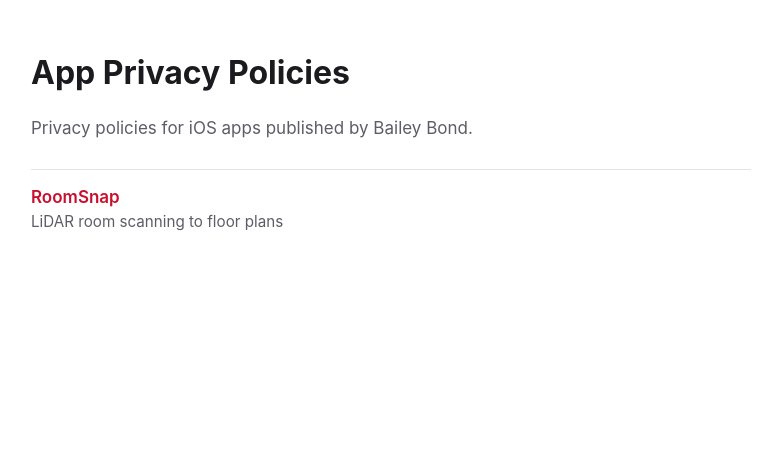
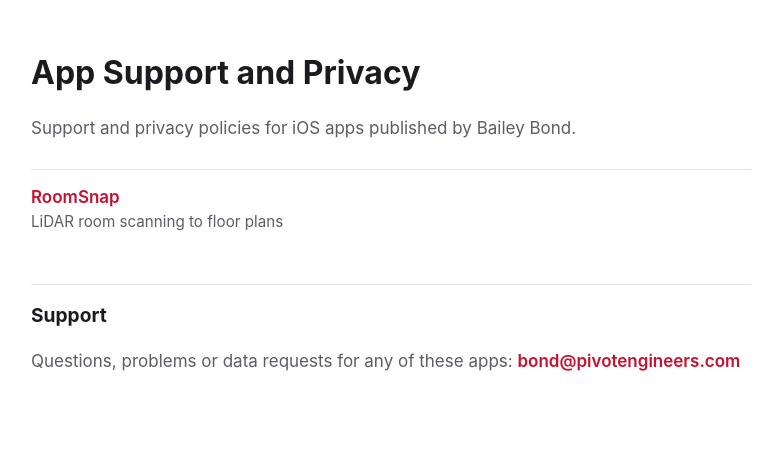
Before and after one commit to RBB007/app-privacy, a plain HTML site: page index.html in a window 1280 px wide. Shown: the whole page, without its empty margins (249-1020 px from the left). Drawn offline with Linux system fonts and the light colour scheme.

Commit message:
Add a contact email to the RoomSnap policy and a support section to the index
Co-Authored-By: Claude Fable 5.2 <noreply@anthropic.com>

```diff
--- a/index.html
+++ b/index.html
@@ -4,7 +4,7 @@
   <meta charset="UTF-8" />
   <meta name="viewport" content="width=device-width, initial-scale=1.0" />
   <meta name="color-scheme" content="light dark" />
-  <title>App Privacy Policies</title>
+  <title>App Support and Privacy</title>
   <style>
     :root { --fg: #1b1b1f; --muted: #5d5d66; --bg: #ffffff; --rule: #e3e3e8; --accent: #c8102e; }
     @media (prefers-color-scheme: dark) {
@@ -14,6 +14,7 @@
       font: 17px/1.55 -apple-system, system-ui, sans-serif; }
     main { max-width: 720px; margin: 0 auto; padding: 48px 20px 80px; }
     h1 { font-size: 2rem; margin: 0 0 8px; }
+    h2 { font-size: 1.2rem; margin: 36px 0 8px; padding-top: 16px; border-top: 1px solid var(--rule); }
     p { color: var(--muted); }
     ul { list-style: none; padding: 0; margin: 28px 0 0; }
     li { padding: 14px 0; border-top: 1px solid var(--rule); }
@@ -24,11 +25,13 @@
 </head>
 <body>
 <main>
-  <h1>App Privacy Policies</h1>
-  <p>Privacy policies for iOS apps published by Bailey Bond.</p>
+  <h1>App Support and Privacy</h1>
+  <p>Support and privacy policies for iOS apps published by Bailey Bond.</p>
   <ul>
     <li><a href="roomsnap/">RoomSnap</a><span>LiDAR room scanning to floor plans</span></li>
   </ul>
+  <h2>Support</h2>
+  <p>Questions, problems or data requests for any of these apps: <a href="mailto:bond@pivotengineers.com">bond@pivotengineers.com</a></p>
 </main>
 </body>
 </html>
```
Also changed, not shown: roomsnap/index.html (+2 -2 lines).
